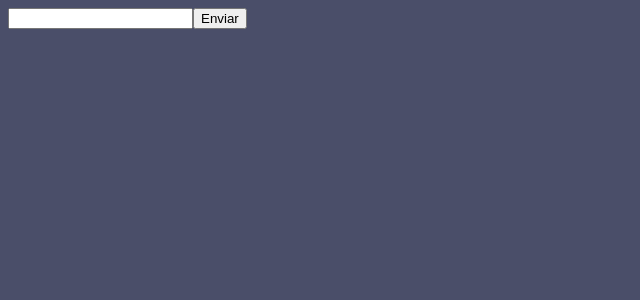
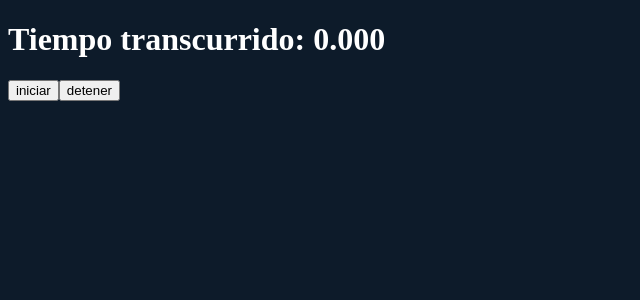
Before and after one commit to bryan-ignacio/react_v19.1, a React (Vite) app in the folder 04-escape-hatches/: page / in a window 1280 px wide. Shown: the top 300 px of the page, without its empty margins (0-640 px from the left). Built offline with nearby package versions, Linux system fonts and the light colour scheme.

Commit message:
seccion: refs terminada

```diff
--- a/04-escape-hatches/src/01-hook-ref/02-cronometro/App.jsx
+++ b/04-escape-hatches/src/01-hook-ref/02-cronometro/App.jsx
@@ -1,27 +1,50 @@
 import { useRef, useState } from "react";
 
 export default function Stopwatch() {
+  // estados que mantendran informacion entre renderizaciones.
+
+  // iniciarTiempo
   const [startTime, setStartTime] = useState(null);
+  // tiempoActual
   const [now, setNow] = useState(null);
-
+  // guardamos la funcion intervalo.
   const intervalRef = useRef(null);
 
+  // variable que se actualiza cada vez que se renderiza el componente.
   let secondsPassed = 0;
 
-  function handleClick() {
+  function handleIniciarClick() {
+    //llamamos a nuestro estado para guardar la informacion del
+    // Tiempo al iniciar le asignamos el tiempo actual en milisegundos
     setStartTime(Date.now());
+    // tiempo actual le asignamos el tiempo actual en milisegundos
     setNow(Date.now());
 
+    // AL LLAMAR UN CLEARINTERVAL() ANTES DE INICIAR UN NUEVO INTERVALO, NOS ASEGURAMOS DE QUE NO HAYA NINGUN INTERVALO ANTERIOR EJECUTANDOSE.
+    // ES UNA BUENA PRACTICA PARA EVITAR QUE SE INICIEN MULTIPLES INTERVALOS SIMULTANEAMENTE, LO QUE PODRIA CAUSAR COMPORTAMIENTOS INDESEADOS O CONSUMO EXCESIVO DE RECURSOS.
+
+    // Si no se detiene el intervalo anterior, cada vez que se haga clic en el botón de iniciar, se creará un nuevo intervalo sin detener el anterior. Esto puede llevar a que múltiples intervalos estén ejecutándose al mismo tiempo, lo que puede causar problemas de rendimiento y resultados inesperados.
+
+    // esta funcion detiene la ejecucion repetitiva de una tarea que
+    // fue iniciada con setInterval()
+    // cancela un intervalo que se esta ejecutando continuamente.
     clearInterval(intervalRef.current);
+
+    // setInterval() ejecuta una funcion cada cierto numero de milisegundos.
     intervalRef.current = setInterval(() => {
+      // cada cierto tiempo actualizara el tiempo actual
       setNow(Date.now());
     }, 10);
   }
 
   function handleDetenerClick() {
+    //detiene el intervalo y la variable de estado se queda en ese tiempo.
     clearInterval(intervalRef.current);
   }
 
+  // si startTime y now no son nulos,
+  //  se calcula el tiempo transcurrido en segundos dividiendo
+  //  la diferencia entre now y startTime por 1000 (para convertir de milisegundos a segundos).
   if (startTime != null && now != null) {
     secondsPassed = (now - startTime) / 1000;
   }
@@ -29,8 +52,12 @@ export default function Stopwatch() {
   return (
     <>
       <h1>Tiempo transcurrido: {secondsPassed.toFixed(3)}</h1>
-      <button onClick={handleClick}>iniciar</button>
-      <button onClick={handleDetenerClick}>detener</button>
+      <button onClick={handleIniciarClick}>{"iniciar"}</button>
+      <button onClick={handleDetenerClick}>{"detener"}</button>
     </>
   );
 }
+
+/*
+Cuando una pieza de información solo se necesita en los controladores de eventos y no requiere un rerenderizado, usar una ref quizás sea más eficiente.
+*/
--- a/04-escape-hatches/src/01-hook-ref/App.css
+++ b/04-escape-hatches/src/01-hook-ref/App.css
@@ -1,3 +1,4 @@
 body {
-  background-color: #4a4e69;
+  background-color: #0d1b2a;
+  color: white;
 }
--- a/04-escape-hatches/src/main.jsx
+++ b/04-escape-hatches/src/main.jsx
@@ -7,10 +7,11 @@ import ConRef from "./01-hook-ref/03-cuando-usar/Ref";
 //import App from "./01-hook-ref/04-desafio-uno/App";
 //import App from "./01-hook-ref/05-desafio-dos/App";
 //import App from "./01-hook-ref/06-desafio-tres/App";
-import App from "./01-hook-ref/07-desafio-cuatro/App";
+// import App from "./01-hook-ref/07-desafio-cuatro/App";
+import Stopwatch from "./01-hook-ref/02-cronometro/App";
 
 createRoot(document.getElementById("root")).render(
   <StrictMode>
-    <App />
+    <Stopwatch />
   </StrictMode>,
 );
```
Also changed, not shown: 04-escape-hatches/src/01-hook-ref/07-desafio-cuatro/App.jsx (+12 -0 lines).
